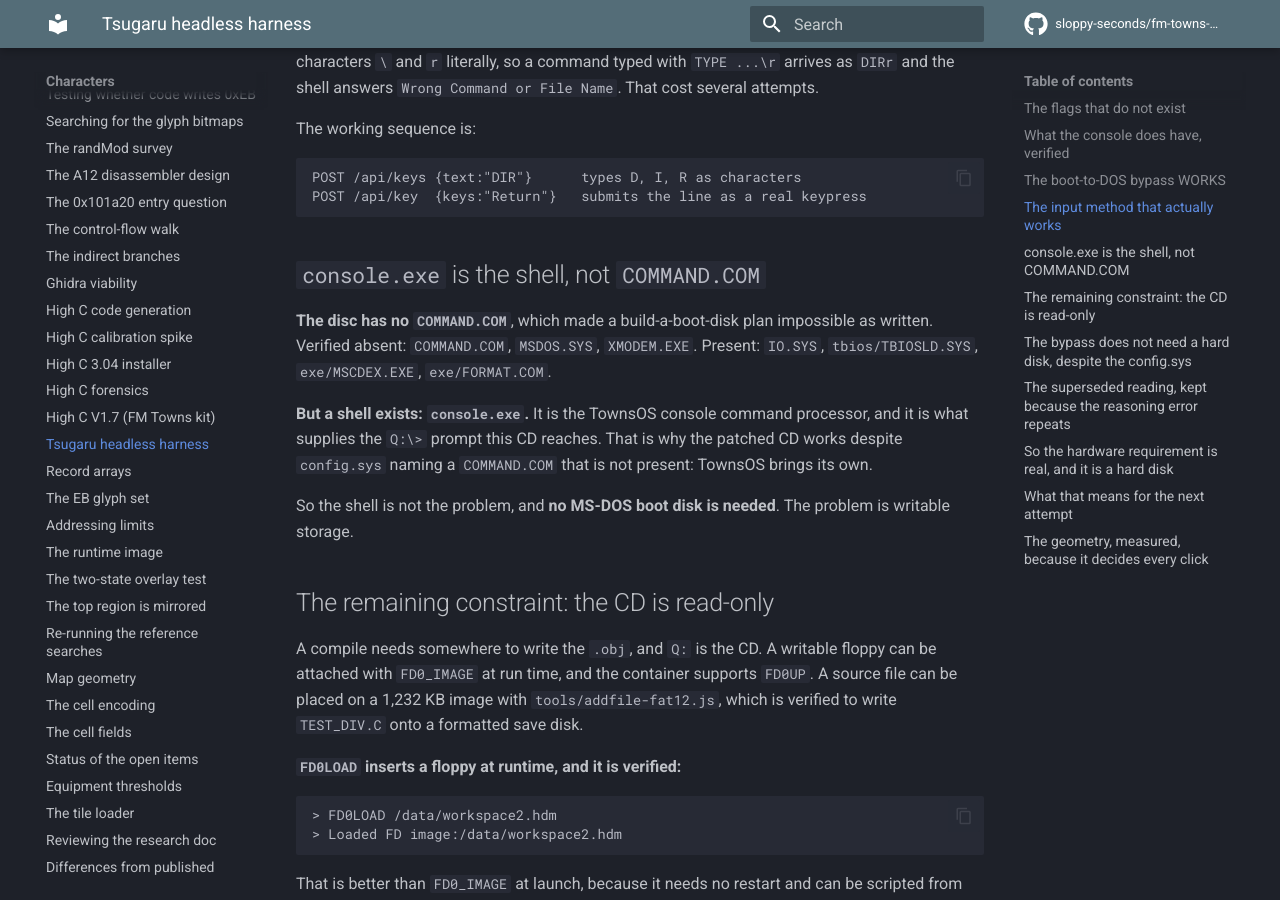
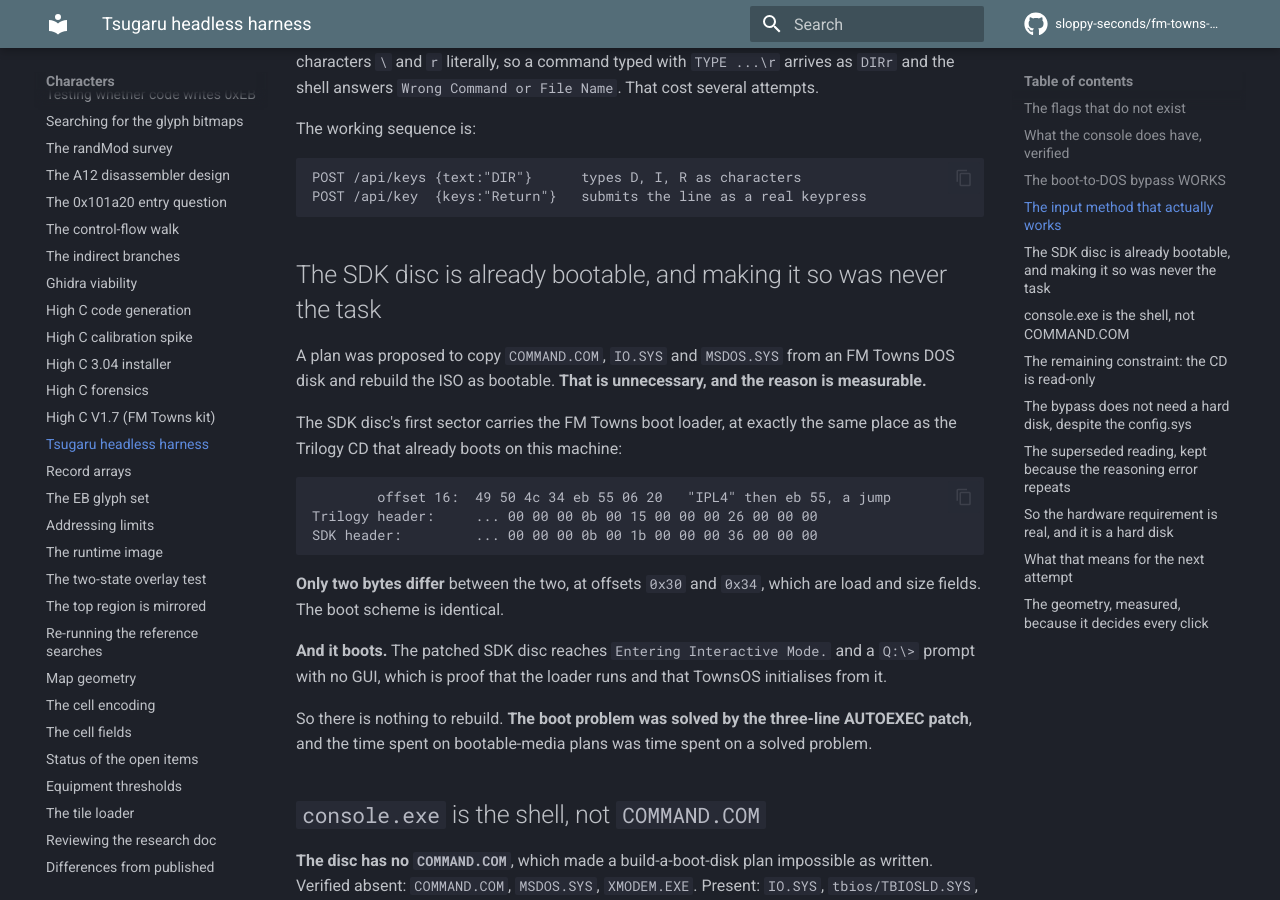
Before and after one commit to sloppy-seconds/fm-towns-ultima, an MkDocs documentation site: the page built from docs/tsugaru-headless.md, in a window 1280 px wide and 900 px high, scrolled down 1883 px. Built offline with MkDocs 1.6.1 and Material for MkDocs 9.7.7, drawn with Linux system fonts in a browser that asks for light colours; comment, search, counter and statistics services are not loaded.

Commit message:
The SDK disc was already bootable; making it so was never the task
A plan was proposed to copy COMMAND.COM, IO.SYS and MSDOS.SYS from an FM Towns DOS disk and repack the ISO as
bootable. It is unnecessary, and the measurement is simple.

The SDK disc's first sector carries the FM Towns boot loader at exactly the place the Trilogy CD does, and the
Trilogy CD already boots on this machine:

          offset 16:  49 50 4c 34 eb 55 06 20   "IPL4" then eb 55, a jump
  Trilogy header:     ... 00 00 00 0b 00 15 00 00 00 26 00 00 00
  SDK header:         ... 00 00 00 0b 00 1b 00 00 00 36 00 00 00

ONLY TWO BYTES DIFFER, at 0x30 and 0x34, which are load and size fields. Same boot scheme.

And it demonstrably boots: the patched disc reaches "Entering Interactive Mode." and a Q:\> prompt with no GUI, which
proves the loader runs and TownsOS initialises from it.

So the boot problem was already solved by the three-line AUTOEXEC patch, and the bootable-media plans were work on a
solved problem. The records in this file now say so, because the same reasoning error keeps recurring: inferring a
requirement from a file listing or a path string instead of testing it.

Also recorded from this round: console.exe refuses output redirection outright, which kills the plan to read results
by redirecting to a file and pulling it out. And FD0LOAD inserts a floppy at runtime, verified by its own message.

````diff
--- a/docs/tsugaru-headless.md
+++ b/docs/tsugaru-headless.md
@@ -69,6 +69,29 @@ The working sequence is:
 POST /api/keys {text:"DIR"}      types D, I, R as characters
 POST /api/key  {keys:"Return"}   submits the line as a real keypress
 ```
+
+## The SDK disc is already bootable, and making it so was never the task
+
+A plan was proposed to copy `COMMAND.COM`, `IO.SYS` and `MSDOS.SYS` from an FM Towns DOS disk and rebuild the ISO as
+bootable. **That is unnecessary, and the reason is measurable.**
+
+The SDK disc's first sector carries the FM Towns boot loader, at exactly the same place as the Trilogy CD that
+already boots on this machine:
+
+```
+        offset 16:  49 50 4c 34 eb 55 06 20   "IPL4" then eb 55, a jump
+Trilogy header:     ... 00 00 00 0b 00 15 00 00 00 26 00 00 00
+SDK header:         ... 00 00 00 0b 00 1b 00 00 00 36 00 00 00
+```
+
+**Only two bytes differ** between the two, at offsets `0x30` and `0x34`, which are load and size fields. The boot
+scheme is identical.
+
+**And it boots.** The patched SDK disc reaches `Entering Interactive Mode.` and a `Q:\>` prompt with no GUI, which
+is proof that the loader runs and that TownsOS initialises from it.
+
+So there is nothing to rebuild. **The boot problem was solved by the three-line AUTOEXEC patch**, and the time spent
+on bootable-media plans was time spent on a solved problem.
 
 ## `console.exe` is the shell, not `COMMAND.COM`
 
````
